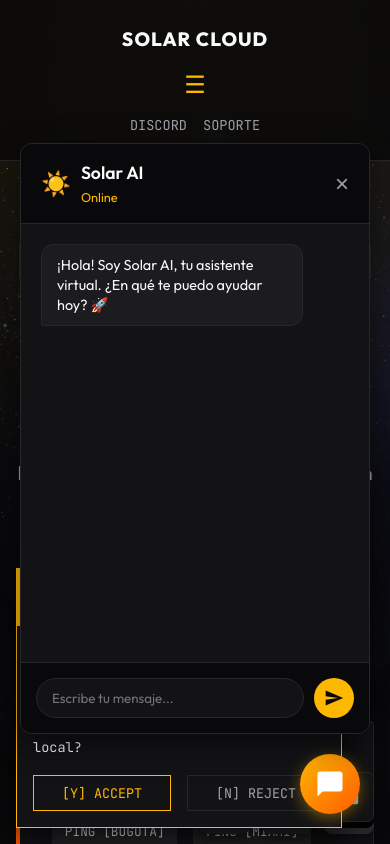
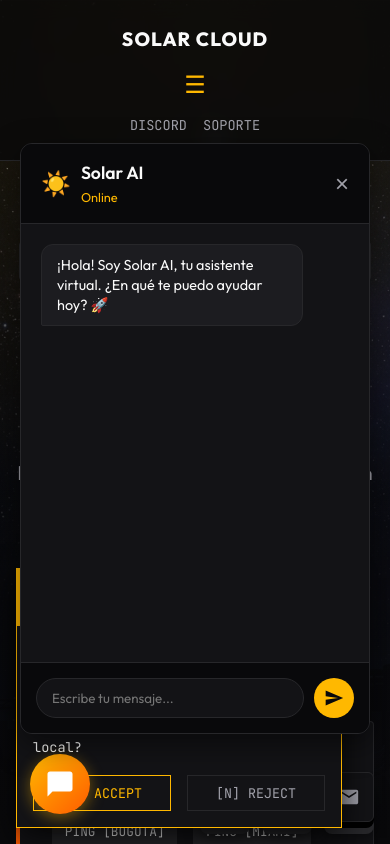
Before and after one commit to solarhostingss-source/solarcloud-web, a plain HTML site: page index.html in a window 390 px wide. Both pictures are taken after a click on the button "Open Chat". Shown: the top 844 px of the page. Drawn offline with Linux system fonts and the light colour scheme.

Commit message:
style: Move chatbot to the left side to avoid overlapping with contact dock

```diff
--- a/styles.css
+++ b/styles.css
@@ -657,7 +657,7 @@
 #solar-sc-assistant-container {
   position: fixed !important;
   bottom: 30px !important;
-  right: 30px !important;
+  left: 30px !important;
   z-index: 999999 !important;
   font-family: "Outfit", sans-serif;
   display: block !important;
@@ -684,7 +684,7 @@
 #solar-sc-assistant-window {
   position: absolute !important;
   bottom: 80px !important;
-  right: 0 !important;
+  left: 0 !important;
   width: 350px !important;
   height: 500px !important;
   background: var(--bg-panel) !important;
@@ -696,7 +696,7 @@
   opacity: 0 !important;
   visibility: hidden !important;
   transform: translateY(20px) scale(0.95) !important;
-  transform-origin: bottom right !important;
+  transform-origin: bottom left !important;
   transition: all 0.3s cubic-bezier(0.175, 0.885, 0.32, 1.275) !important;
   overflow: hidden !important;
 }
@@ -837,7 +837,7 @@
 @media (max-width: 480px) {
   #solar-sc-assistant-window {
     width: calc(100vw - 40px) !important;
-    right: -10px !important;
+    left: -10px !important;
     height: 70vh !important;
   }
 }
```
